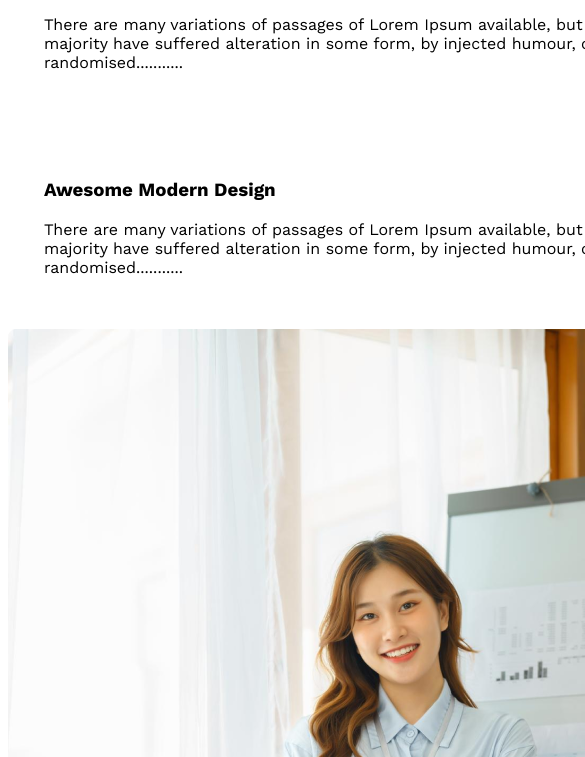
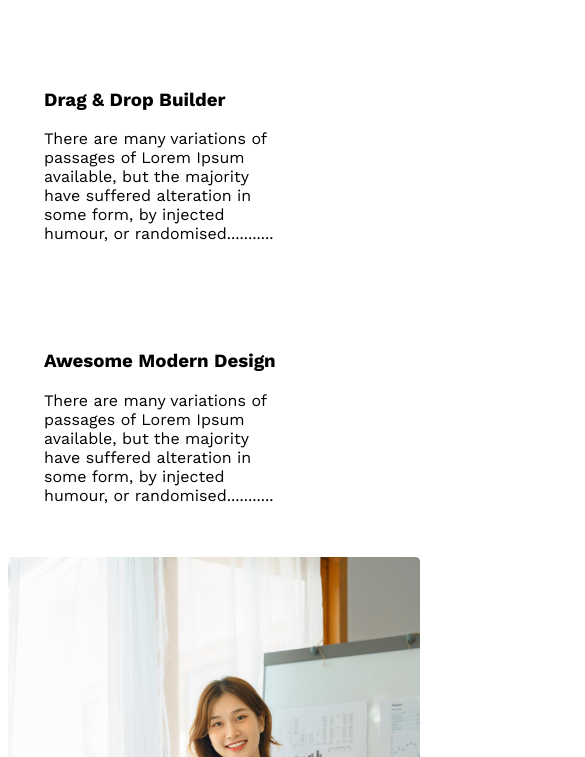
Before and after one commit to arifhassansky/g3-architects-website, a plain HTML site: page index.html in a window 390 px wide. Shown: the part 4382-5139 px from the top of the page, 585 px wide, since content can reach past the window. Drawn offline with nearby package versions, Linux system fonts and the light colour scheme.

Commit message:
fix mobile responsive problem

```diff
--- a/styles/architect.css
+++ b/styles/architect.css
@@ -160,11 +160,11 @@ main > section {
   max-width: 586px;
 }
 .feature-card {
-  width: 586px;
+  max-width: 586px;
   margin-right: 100px;
   padding: 36px;
 }
-.featured-image {
+.featured-image img {
   width: 100%;
 }
 
```
